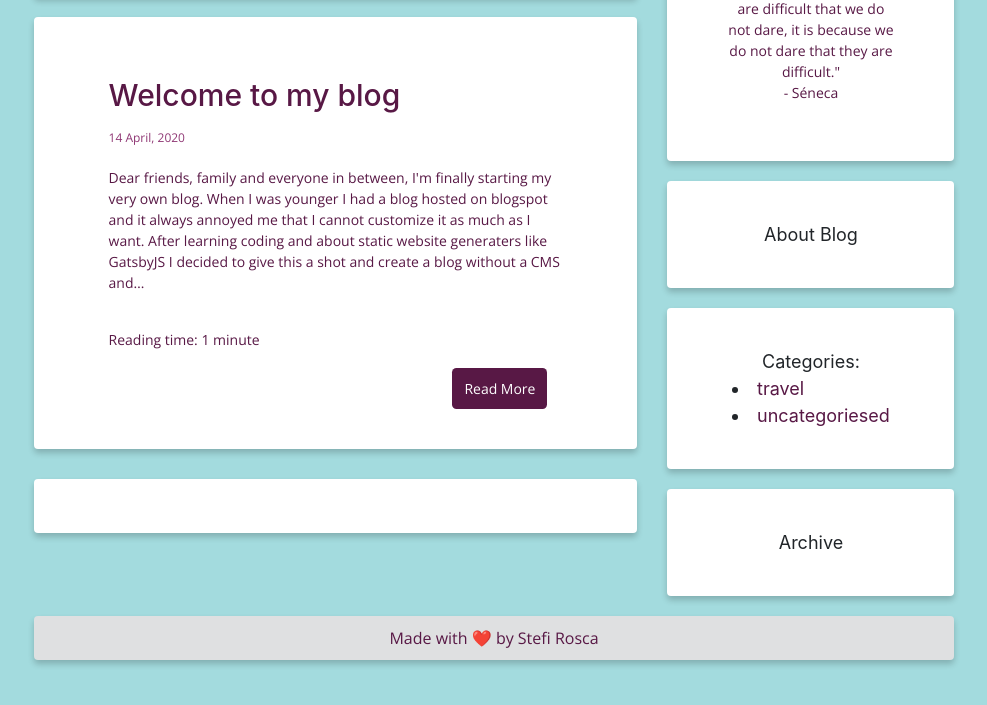
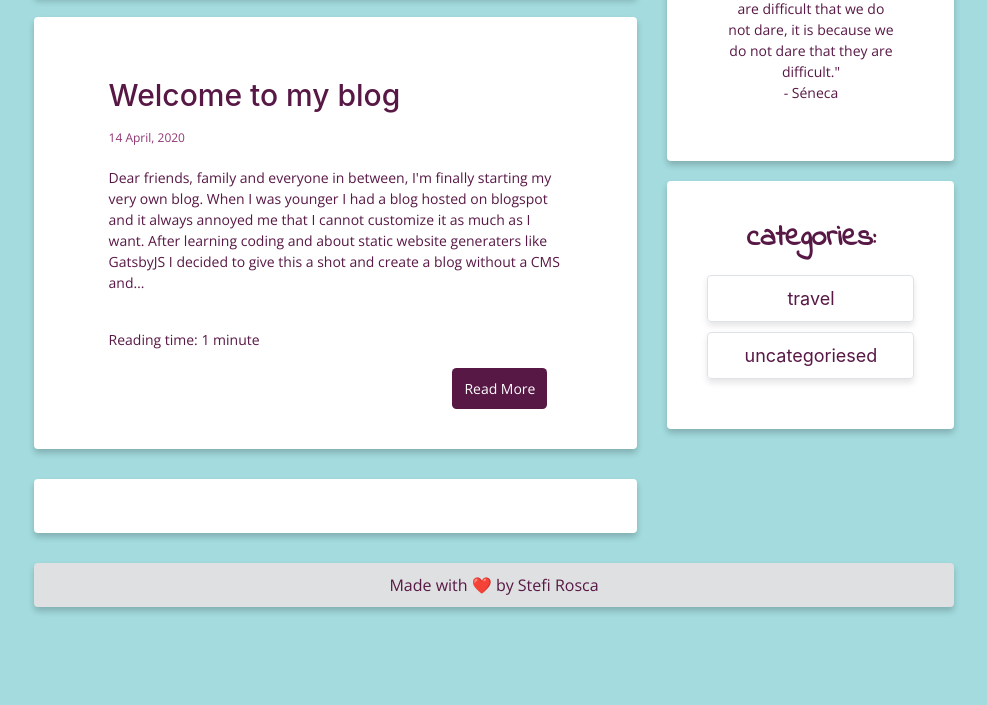
Before and after one commit to stefi23/blog, a Gatsby site: page / in a window 1280 px wide. Shown: the part 697-1402 px from the top of the page, without its empty margins (146-1133 px from the left). After the commit the page ends 1350 px from the top, so only its background shows below. Built offline with nearby package versions, Linux system fonts and the light colour scheme; Gatsby itself is replaced by a stand-in of ours; a web font is replaced by a local one.

Commit message:
added styling to sidebar categories

```diff
--- a/src/components/layout.css
+++ b/src/components/layout.css
@@ -719,6 +719,17 @@ a:visited {
   display: flex;
 }
 
+.content-box-sidebar {
+  margin: 10px 0px;
+  padding: 40px 40px;
+  background-color: white;
+  border-radius: 4px;
+  /* box-shadow: 0px 10px 30px #a9a9a9; */
+  box-shadow: 0 4px 6px 0 hsla(0, 0%, 0%, 0.2);
+  justify-content: center;
+  display: flex;
+}
+
 .image_circle {
   width: 150px;
   height: 150px;
--- a/src/components/sidebar.js
+++ b/src/components/sidebar.js
@@ -94,21 +94,32 @@ const Sidebar = ({ siteTitle }) => {
             </p>
           </div>
         </div>
-        <div className="content-box-main flex-column d-flex">About Blog</div>
-        <div className="content-box-main flex-column d-flex">
-          Categories:
+        {/* <div className="content-box-main flex-column d-flex">About Blog</div> */}
+        <div className="content-box-sidebar flex-column d-flex">
+          <h2 className="text-center">categories:</h2>
           <div>
             {" "}
             {result.categoriesGroup.group.map(category => (
-              <li>
-                <Link to={`category/${category.fieldValue}`}>
+              <Link
+                to={`category/${category.fieldValue}`}
+                className="hover-bright"
+              >
+                <div
+                  className="border p-2"
+                  style={{
+                    textAlign: "center",
+                    margin: "10px 0px",
+                    boxShadow: "0 4px 6px 0 hsla(0, 0%, 0%, 0.1)",
+                    borderRadius: "4px",
+                  }}
+                >
                   {category.fieldValue}{" "}
-                </Link>
-              </li>
+                </div>
+              </Link>
             ))}
           </div>
         </div>
-        <div className="content-box-main flex-column d-flex">Archive</div>
+        {/* <div className="content-box-main flex-column d-flex">Archive</div> */}
       </div>
     </header>
   )
```
